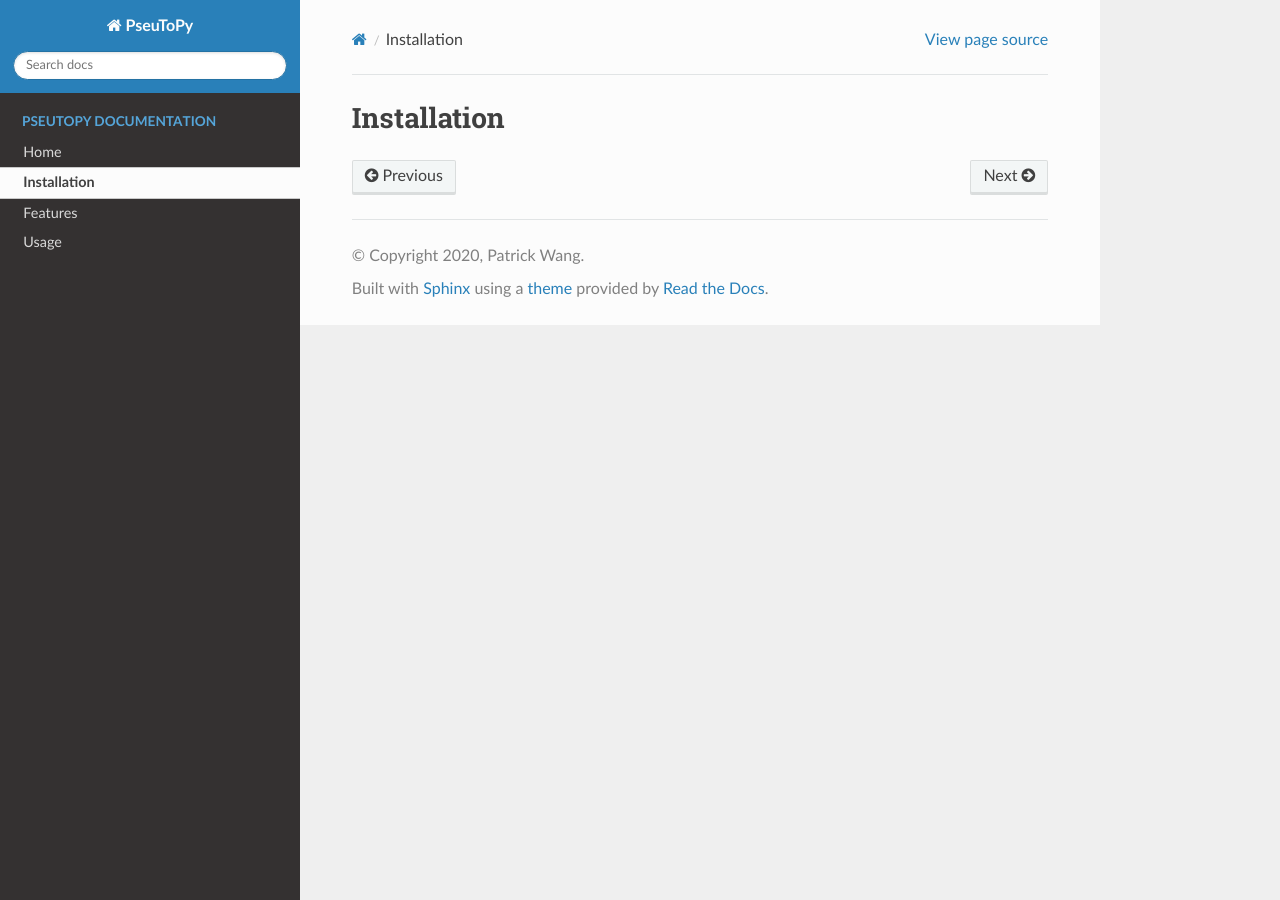
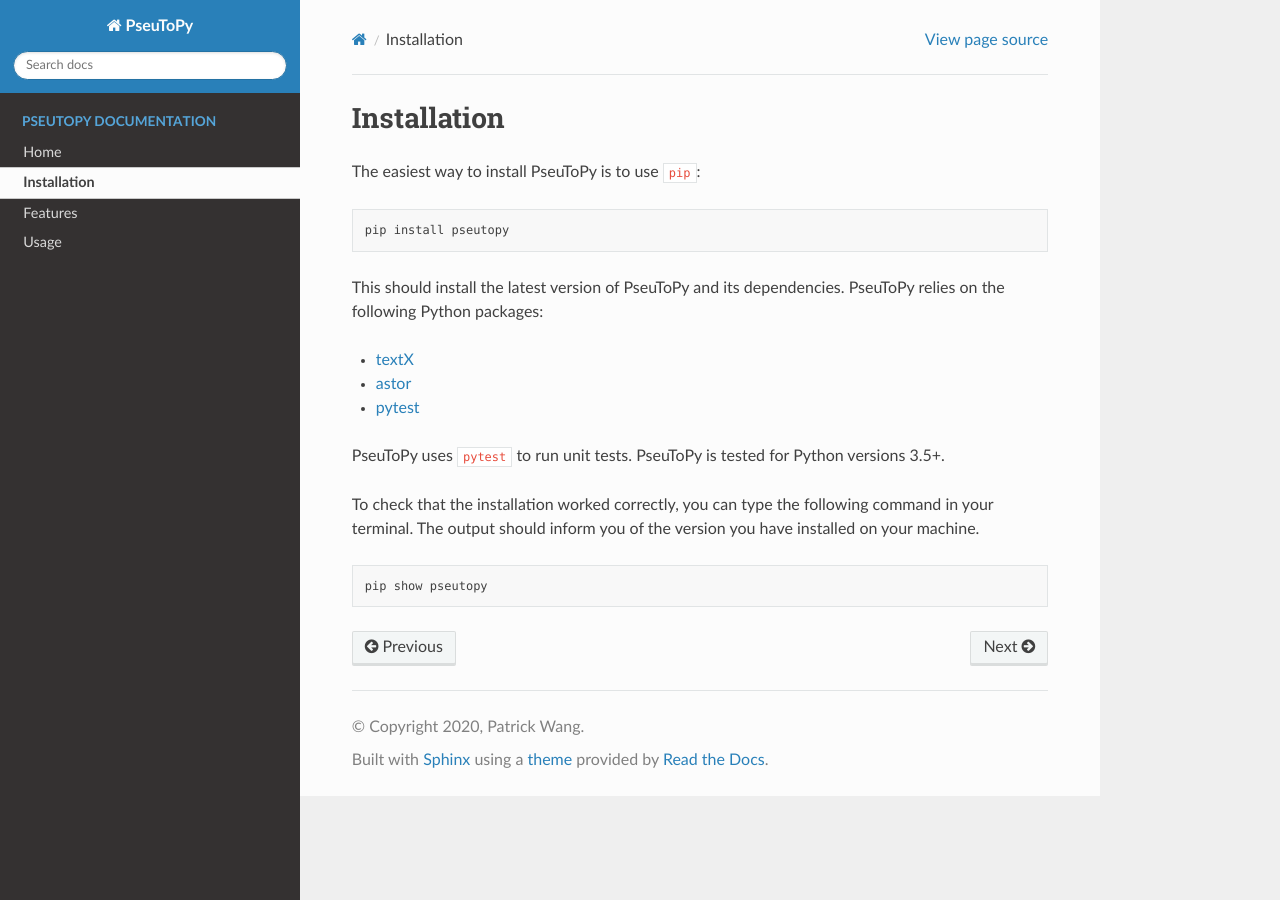
Before and after one commit to PseuToPy/PseuToPy, a Sphinx documentation site: the page built from docs/source/installing.rst, in a window 1280 px wide. Built offline with Sphinx 7.4.7 and the Read the Docs theme 2.0.0, drawn with Linux system fonts in a browser that asks for light colours.

Commit message:
Added the Installation section of RTD

```diff
--- a/docs/source/installing.rst
+++ b/docs/source/installing.rst
@@ -5,3 +5,27 @@
 ************
 Installation
 ************
+
+The easiest way to install PseuToPy is to use ``pip``:
+
+.. code-block:: none
+
+   pip install pseutopy
+
+This should install the latest version of PseuToPy and its dependencies.
+PseuToPy relies on the following Python packages:
+
+* `textX <http://textx.github.io/textX/stable/>`__
+* `astor <https://astor.readthedocs.io/en/latest/>`__
+* `pytest <https://docs.pytest.org/en/latest/>`__
+
+PseuToPy uses ``pytest`` to run unit tests. PseuToPy is tested for Python
+versions 3.5+.
+
+To check that the installation worked correctly, you can type the following
+command in your terminal. The output should inform you of the version you have
+installed on your machine.
+
+.. code-block:: none
+
+   pip show pseutopy
```
